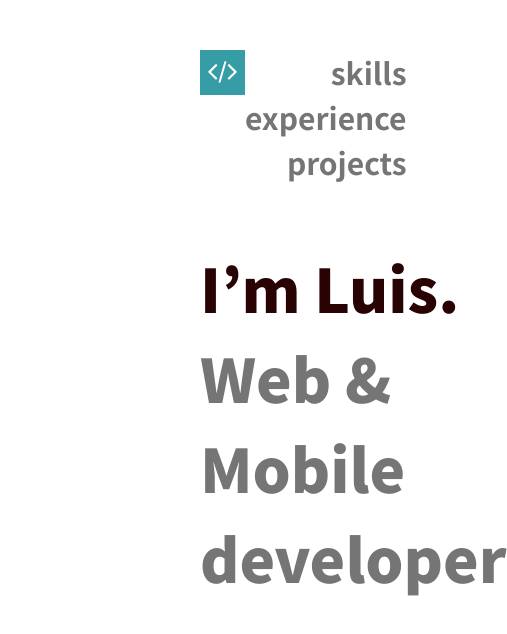
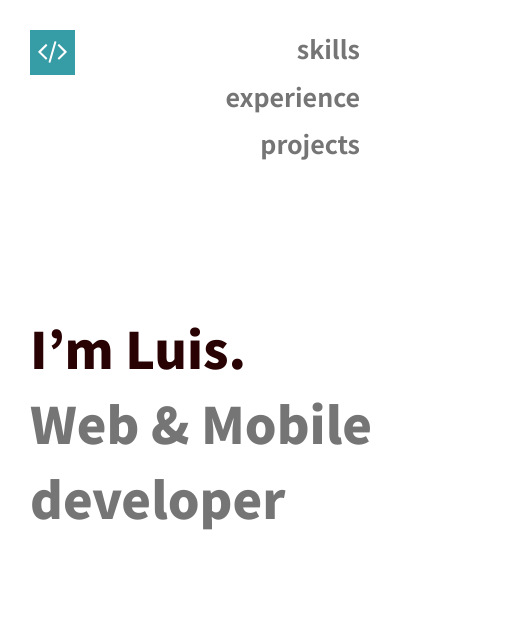
Before and after one commit to luiscarlin/luiscarlin.dev, a Gatsby site: page /landing in a window 390 px wide. Shown: the whole page, 507 px wide, since content can reach past the window. Built offline with nearby package versions, Linux system fonts and the light colour scheme; Gatsby itself is replaced by a stand-in of ours.

Commit message:
make it responsive

```diff
--- a/src/components/Header/header.module.scss
+++ b/src/components/Header/header.module.scss
@@ -5,4 +5,8 @@
   nav {
     text-align: right;
   }
+
+  h2 {
+    padding-bottom: 1rem;
+  }
 }
--- a/src/components/Layout/layout.module.scss
+++ b/src/components/Layout/layout.module.scss
@@ -1,4 +1,13 @@
+@import '../../styles/media-breakpoints.scss';
+
 .layout {
-  padding: 5rem 20rem;
+  padding: 5rem;
   height: 100%;
+  max-width: 130rem;
+  margin: 0 auto;
+  min-width: 36rem;
+
+  @media (max-width: $screen-xs) {
+    padding: 3rem;
+  }
 }
--- a/src/styles/base.scss
+++ b/src/styles/base.scss
@@ -23,6 +23,10 @@ h1 {
   font-weight: 900;
   color: $black;
   line-height: 1.5;
+
+  @media (max-width: $screen-xs) {
+    font-size: 5rem;
+  }
 }
 
 h2 {
@@ -30,6 +34,10 @@ h2 {
   font-weight: 700;
   color: $black;
   line-height: 1.5;
+
+  @media (max-width: $screen-xs) {
+    font-size: 2.5rem;
+  }
 }
 
 a {
--- a/src/styles/index.scss
+++ b/src/styles/index.scss
@@ -1,6 +1,6 @@
 @import './font.scss';
 @import "./reset.scss";
-@import './vars.scss';
 @import './colors.scss';
+@import './media-breakpoints.scss';
 @import "./base.scss";
 @import "./pages/landing.scss"
--- /dev/null
+++ b/src/styles/media-breakpoints.scss
@@ -0,0 +1,4 @@
+$screen-xs: 576px;
+$screen-sm: 768px;
+$screen-md: 992px;
+$screen-lg: 1200px;
--- a/src/styles/vars.scss
+++ /dev/null
@@ -1,5 +0,0 @@
-$mobileOnly: 'screen and (max-width: 767px)';
-$tabletOnly: 'screen and (min-width: 768px) and (max-width: 1199px)';
-$desktopOnly: 'screen and (min-width: 1200px)';
-$notMobile: 'screen and (min-width: 768px)';
-$notDesktop: 'screen and (max-width: 1199px)';
```
